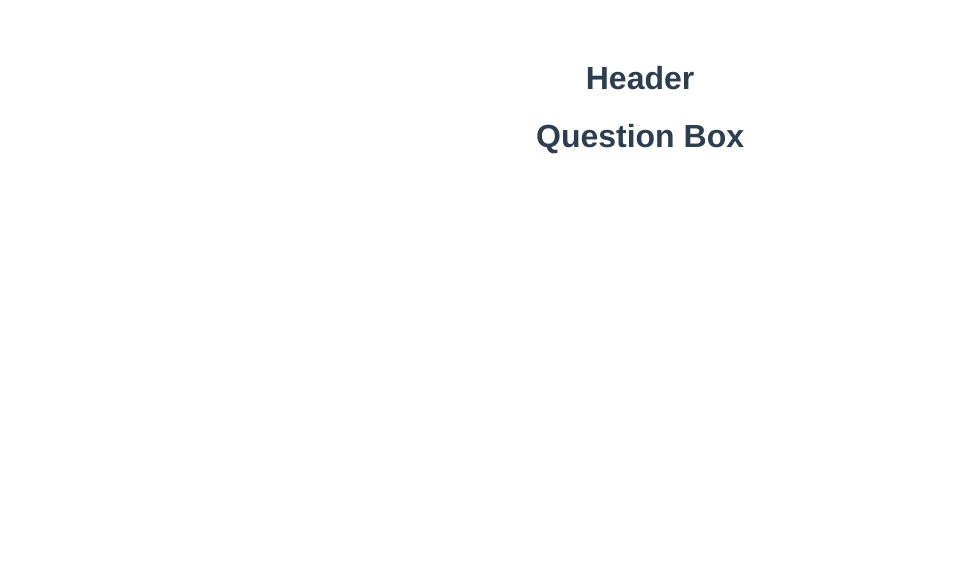
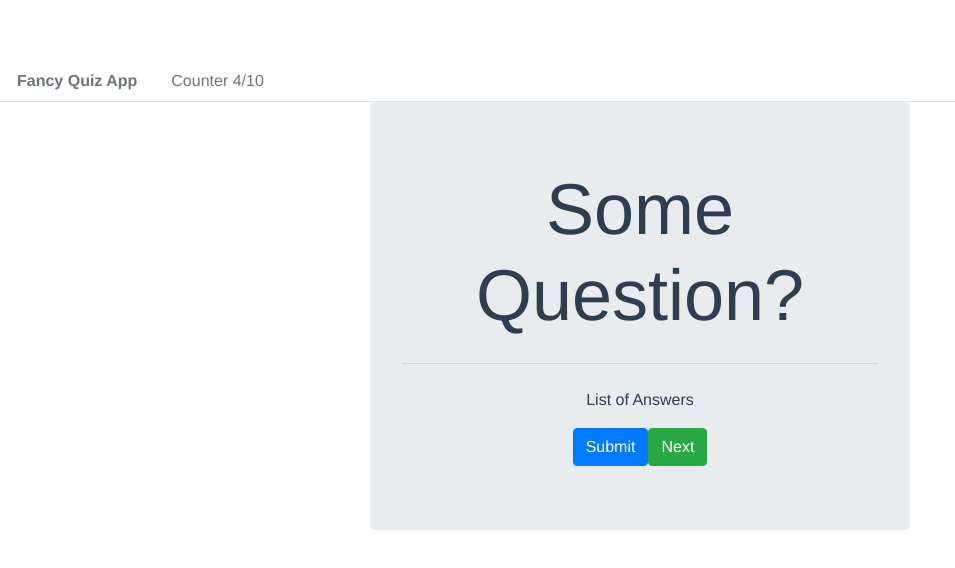
Before and after one commit to vikas-agent/quiz, a Vue app: page / in a window 1280 px wide. Shown: the top 568 px of the page, without its empty margins (0-955 px from the left). Built offline with nearby package versions, Linux system fonts and the light colour scheme.

Commit message:
some minor changes

```diff
--- a/src/App.vue
+++ b/src/App.vue
@@ -1,26 +1,33 @@
 <template>
   <div id="app">
-    <Header/>
-    <QuestionBox/>
+    <Header />
+    <b-container class="bv-example-row">
+      <b-row >
+        <b-col sm="6" offset="3">
+           <QuestionBox />
+        </b-col>
+      </b-row>
+    </b-container>
+
   </div>
 </template>
 
 <script>
-import Header from './components/Header';
-import QuestionBox from './components/QuestionBox.vue'
+import Header from "./components/Header";
+import QuestionBox from "./components/QuestionBox.vue";
 
 export default {
-  name: 'App',
+  name: "App",
   components: {
     Header,
     QuestionBox
   }
-}
+};
 </script>
 
 <style>
 #app {
-  font-family: 'Avenir', Helvetica, Arial, sans-serif;
+  font-family: "Avenir", Helvetica, Arial, sans-serif;
   -webkit-font-smoothing: antialiased;
   -moz-osx-font-smoothing: grayscale;
   text-align: center;
--- a/src/components/Header.vue
+++ b/src/components/Header.vue
@@ -1,15 +1,17 @@
 <template>
-    <div>
-        <h1>Header</h1>
-    </div>
+  <div>
+    <b-nav tabs>
+      <b-nav-item disabled><b>Fancy Quiz App</b></b-nav-item>
+      <b-nav-item disabled>Counter 4/10</b-nav-item>
+    </b-nav>
+  </div>
 </template>
 
 <script>
-    export default {
-        name: 'Header'
-    }
+export default {
+  name: "Header"
+};
 </script>
 
 <style scoped>
-
 </style>
--- a/src/components/QuestionBox.vue
+++ b/src/components/QuestionBox.vue
@@ -1,15 +1,25 @@
 <template>
-    <div>
-        <h1>Question Box</h1>
-    </div>
+  <div>
+    <b-jumbotron>
+      <template v-slot:header>Some Question?</template>
+
+      <hr class="my-4" />
+
+      <p>
+       List of Answers
+      </p>
+
+      <b-button variant="primary" href="#">Submit</b-button>
+      <b-button variant="success" href="#">Next</b-button>
+    </b-jumbotron>
+  </div>
 </template>
 
 <script>
-    export default {
-        name: 'QuestionBox'
-    }
+export default {
+  name: "QuestionBox"
+};
 </script>
 
 <style lang="scss" scoped>
-
 </style>
--- a/src/main.js
+++ b/src/main.js
@@ -1,6 +1,12 @@
 import Vue from 'vue'
+import BootstrapVue from 'bootstrap-vue'
+import 'bootstrap/dist/css/bootstrap.css'
+import 'bootstrap-vue/dist/bootstrap-vue.css'
+
 import App from './App.vue'
 
+
+Vue.use(BootstrapVue)
 Vue.config.productionTip = false
 
 new Vue({
```
Also changed, not shown: .eslintrc.js.
